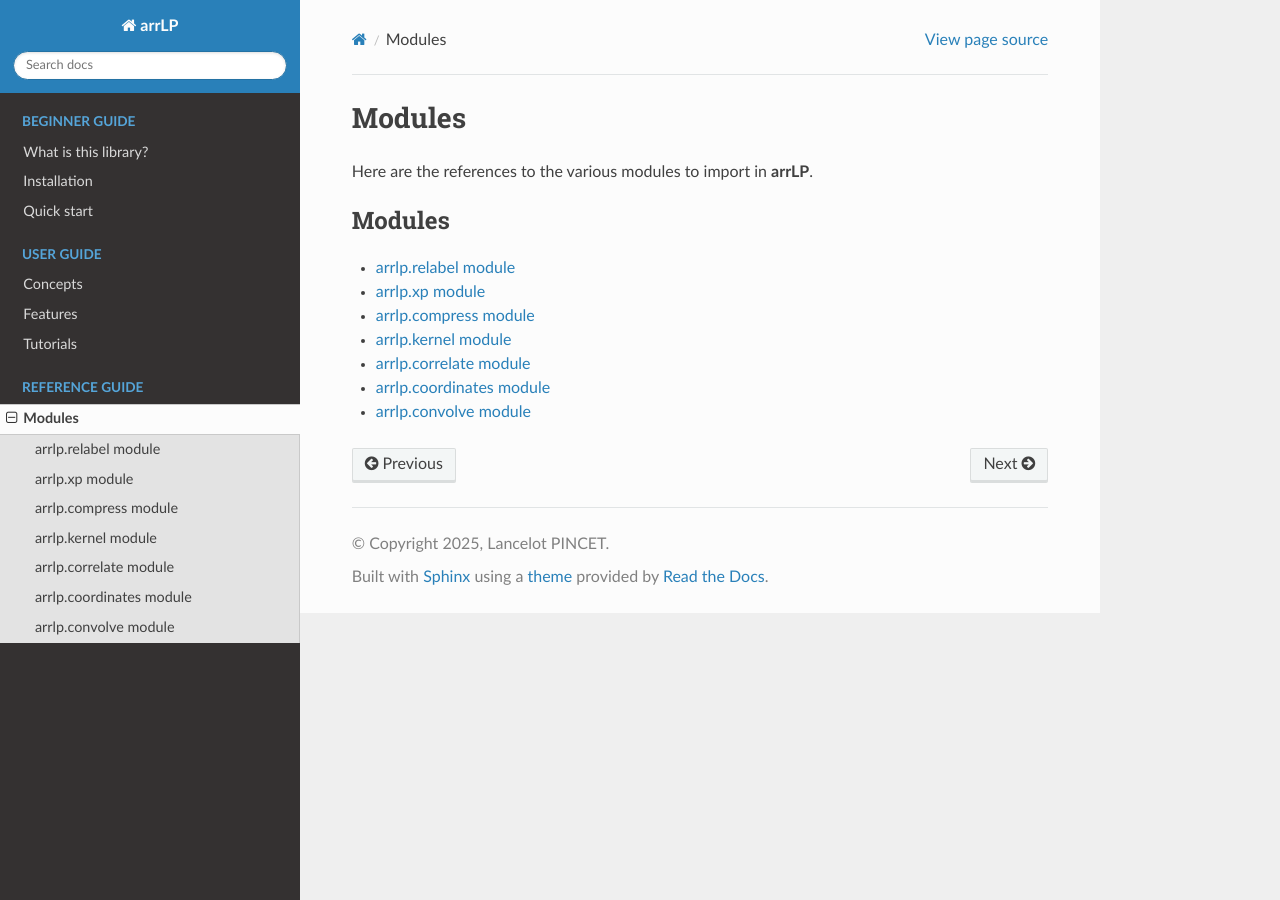
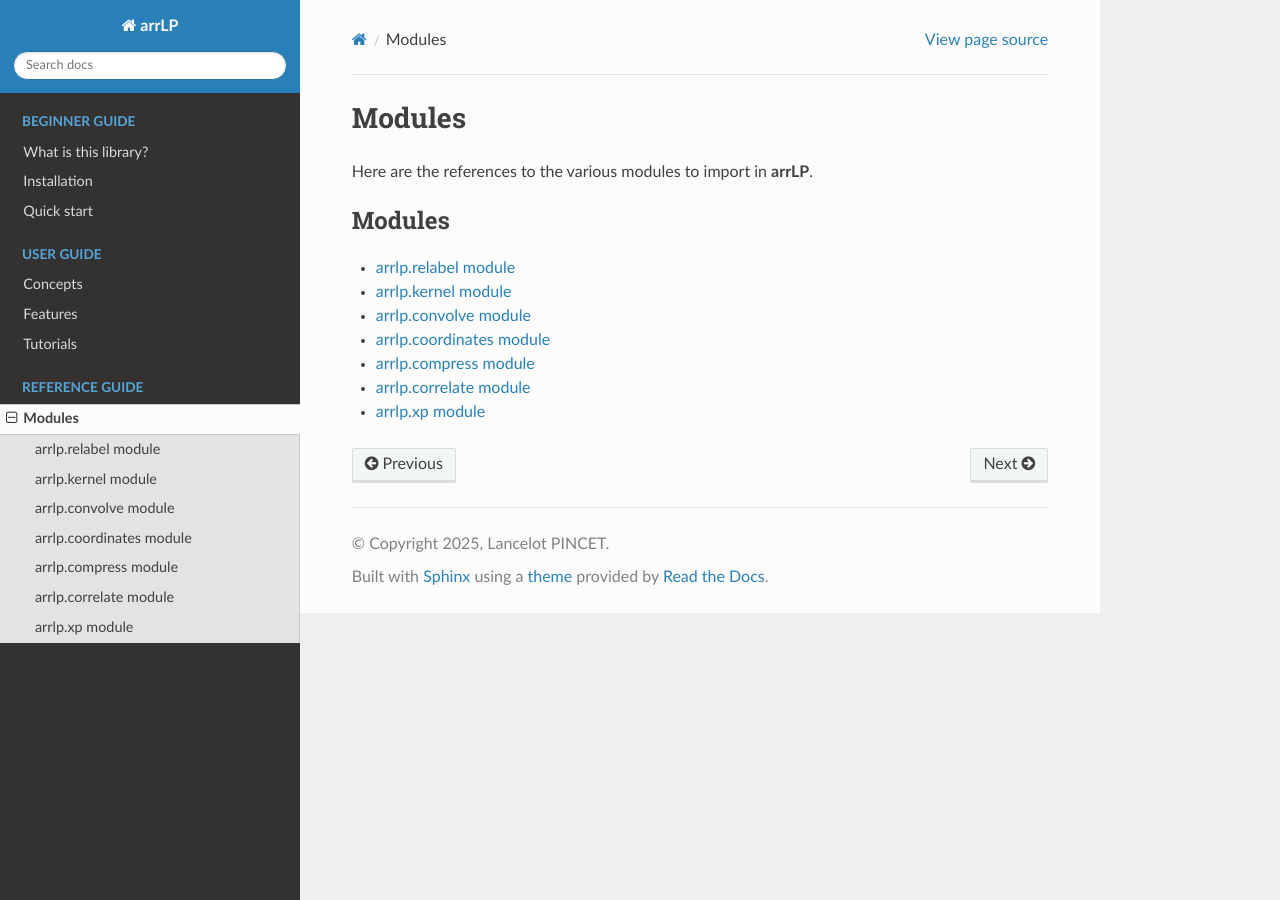
Before and after one commit to LancelotPincet/arrLP, a Sphinx documentation site: the page built from docs/source/modules.rst, in a window 1280 px wide. Built offline with Sphinx 7.4.7 and the Read the Docs theme 3.1.0, drawn with Linux system fonts in a browser that asks for light colours; pages that are not in the unit, such as notebooks, are missing from menus.

Commit message:
auto-commit

```diff
--- a/docs/source/modules.rst
+++ b/docs/source/modules.rst
@@ -12,9 +12,9 @@ Here are the references to the various modules to import in **arrLP**.
    :caption: Modules
 
    relabel
+   kernel
+   convolve
+   coordinates
+   compress
+   correlate
    xp
-   compress
-   kernel
-   correlate
-   coordinates
-   convolve
```
